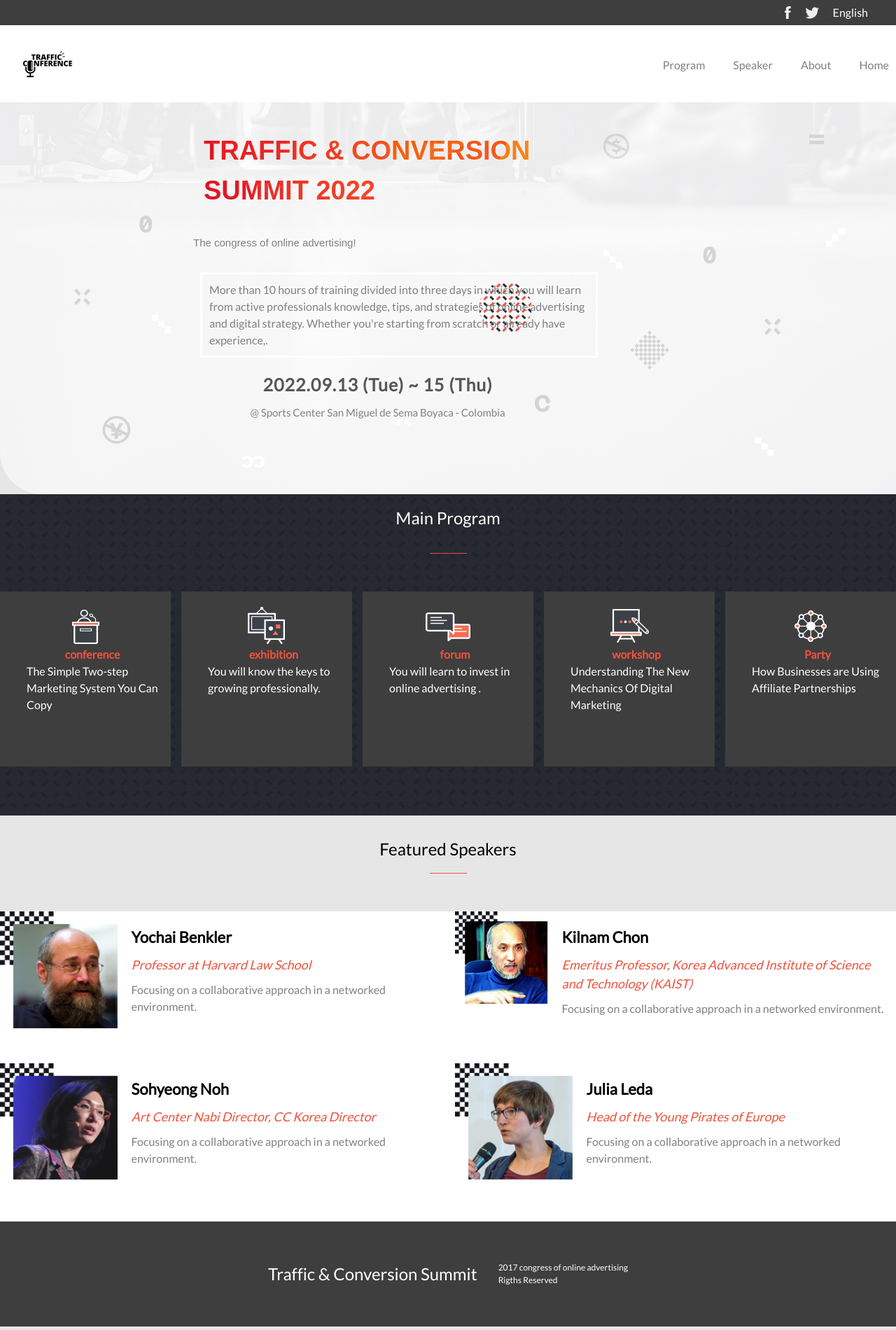
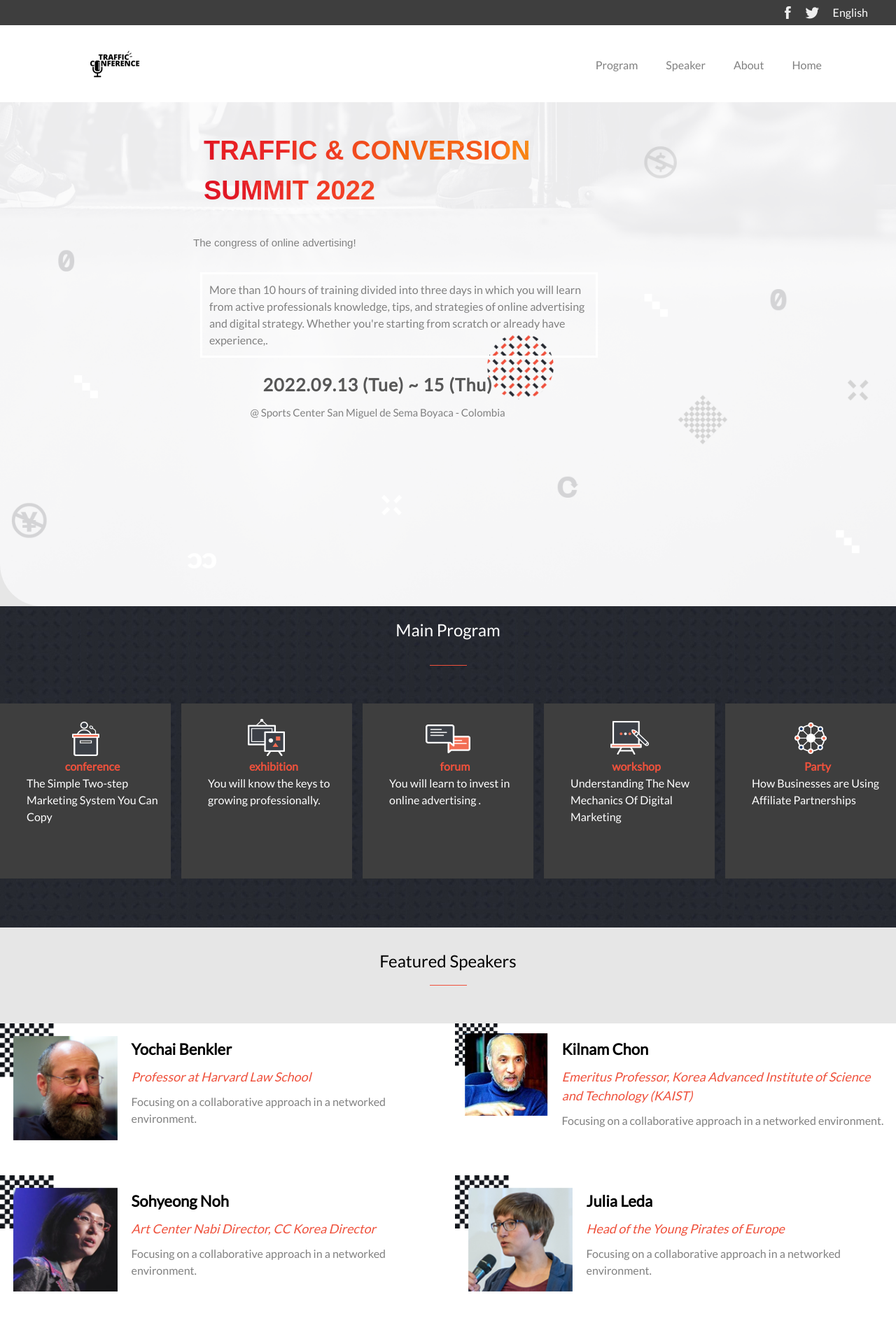
Before and after one commit to OsvaldoBC/trafficConferencePage, a plain HTML site: page index.html in a window 1280 px wide. Shown: the top 1900 px of the page at 70% size. Drawn offline with Linux system fonts and the light colour scheme; a web font is replaced by a local one.

Commit message:
Add styles according to review

```diff
--- a/index.html
+++ b/index.html
@@ -105,7 +105,6 @@
       <p class="aboutPartner">Partners</p>
       <div class="guideBar"></div>
       <div class="partnerIcons">
-          <img class="partnerIcon" src="./src/images/mozilla.png">
           <img class="partnerIcon" src="./src/images/google.png">
           <img class="partnerIcon" src="./src/images/naver.png">
           <img class="partnerIcon" src="./src/images/airbnb.png">
@@ -113,7 +112,7 @@
   </div>
   </section>
 
-  <footer class="license">
+  <footer class="license backgroundReverse">
         <h3>Traffic & Conversion Summit</h3>
         <p class="rigths">2017 congress of online advertising <br> Rigths Reserved</p>
     </footer>
--- a/src/css/styles.css
+++ b/src/css/styles.css
@@ -92,10 +92,10 @@ picture {
   *,
   *::before,
   *::after {
-    animation-duration: 0.01ms !important;
-    animation-iteration-count: 1 !important;
-    transition-duration: 0.01ms !important;
-    scroll-behavior: auto !important;
+    animation-duration: 0.01ms;
+    animation-iteration-count: 1;
+    transition-duration: 0.01ms;
+    scroll-behavior: auto;
   }
 }
 
@@ -188,7 +188,7 @@ body {
 
 .hero {
   display: flex;
-  height: 70vh;
+  height: 90vh;
   background-image: url(../images/mobile_intro_bg.png);
   background-repeat: no-repeat;
   background-position: center;
@@ -420,13 +420,11 @@ body {
   height: 30vh;
 }
 
+
 .partnerIcons {
   display: flex;
   padding-bottom: 20px;
-  margin-right: 20px;
   justify-content: center;
-  margin-left: 10px;
-  flex-wrap: wrap;
 }
 
 .rigths {
@@ -463,6 +461,16 @@ body {
     gap: 20px;
     align-items: center;
     margin-right: 40px;
+  }
+
+  .mobileNavbar {
+    width: 85%;
+    margin: auto;
+  }
+
+  .navbar {
+    width: auto;
+    background-color: white;
   }
 
   .navbarItem1 {
@@ -522,13 +530,23 @@ body {
     justify-content: center;
   }
 
-  .partners {
+  .partnersAbout {
     display: none;
   }
 
   .license {
     background-color: #3e3e3e;
     color: white;
+  }
+
+  .license {
+    background-color: #3e3e3e;
+    color: white;
+  }
+
+  .backgroundReverse {
+    color: black;
+    background-color: #fff;
   }
 
   .card1 {
```
Also changed, not shown: about.html (+1 -2 lines).
